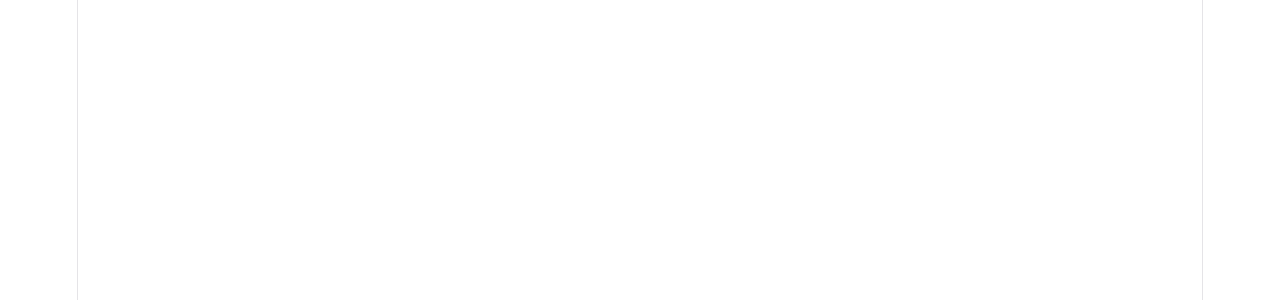
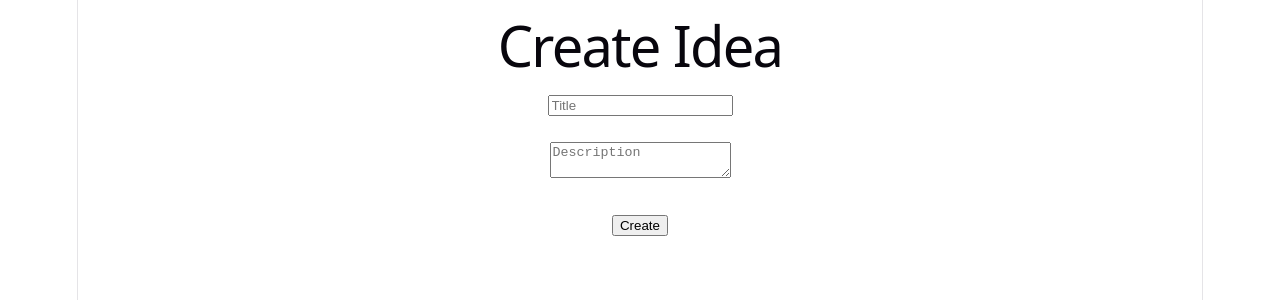
Before and after one commit to sushxnth17/idea-forge, a React app in the folder frontend/: page /create in a window 1280 px wide. Before the commit this address had no page. Shown: the top 300 px of the page. Built offline with nearby package versions, Linux system fonts and the light colour scheme; the HTML template or start-up script is replaced by a standard one.

Commit message:
Add create idea page and frontend API integration

```diff
--- a/frontend/src/App.jsx
+++ b/frontend/src/App.jsx
@@ -7,6 +7,7 @@
 import Profile from "./pages/Profile";
 import Notifications from "./pages/Notifications";
 import Trending from "./pages/Trending";
+import CreateIdea from "./pages/CreateIdea";
 
 function App() {
   return (
@@ -19,6 +20,7 @@
         <Route path="/profile" element={<Profile />} />
         <Route path="/notifications" element={<Notifications />} />
         <Route path="/trending" element={<Trending />} />
+        <Route path="/create" element={<CreateIdea />} />
       </Routes>
     </BrowserRouter>
   );
--- /dev/null
+++ b/frontend/src/pages/CreateIdea.jsx
@@ -0,0 +1,61 @@
+import { useState } from "react";
+import api from "../services/api";
+
+function CreateIdea() {
+    const [title, setTitle] = useState("");
+    const [description, setDescription] = useState("");
+
+    async function handleSubmit(e) {
+        e.preventDefault();
+
+        try {
+            await api.post("/ideas", {
+                title,
+                description,
+                is_public: true,
+                tags: []
+            });
+
+            alert("Idea created!");
+
+            setTitle("");
+            setDescription("");
+
+        } catch(error) {
+            console.log(error);
+        }
+    }
+
+    return (
+        <div>
+            <h1>Create Idea</h1>
+
+            <form onSubmit={handleSubmit}>
+
+                <input
+                    type="text"
+                    placeholder="Title"
+                    value={title}
+                    onChange={(e)=>setTitle(e.target.value)}
+                />
+
+                <br/><br/>
+
+                <textarea
+                    placeholder="Description"
+                    value={description}
+                    onChange={(e)=>setDescription(e.target.value)}
+                />
+
+                <br/><br/>
+
+                <button type="submit">
+                    Create
+                </button>
+
+            </form>
+        </div>
+    );
+}
+
+export default CreateIdea;
--- a/frontend/src/pages/Dashboard.jsx
+++ b/frontend/src/pages/Dashboard.jsx
@@ -15,6 +15,9 @@
             <br/><br/>
 
             <Link to="/trending">Trending</Link>
+            <br/><br/>
+
+            <Link to="/create">Create Idea</Link>
         </div>
     );
 }
```
